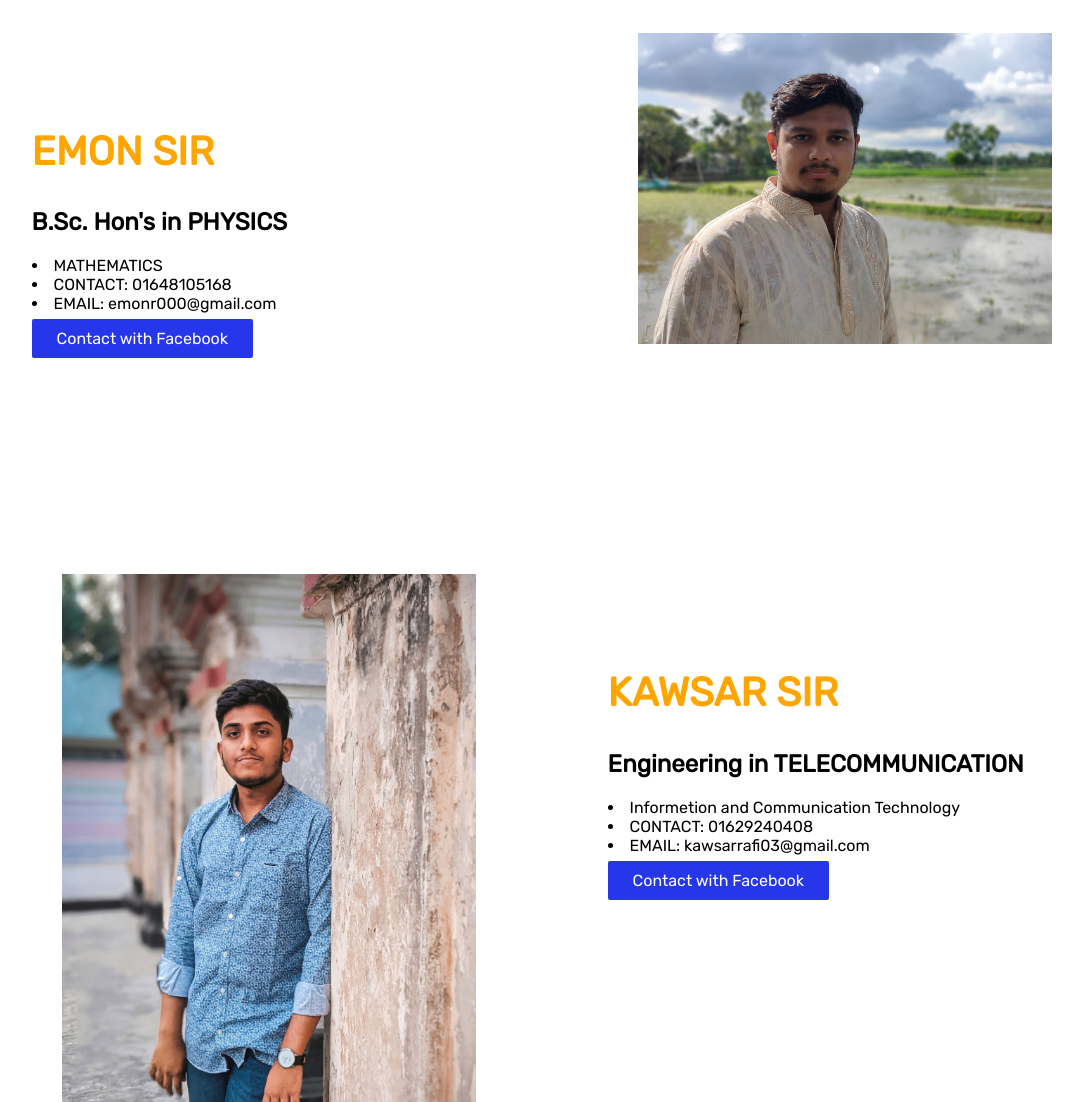
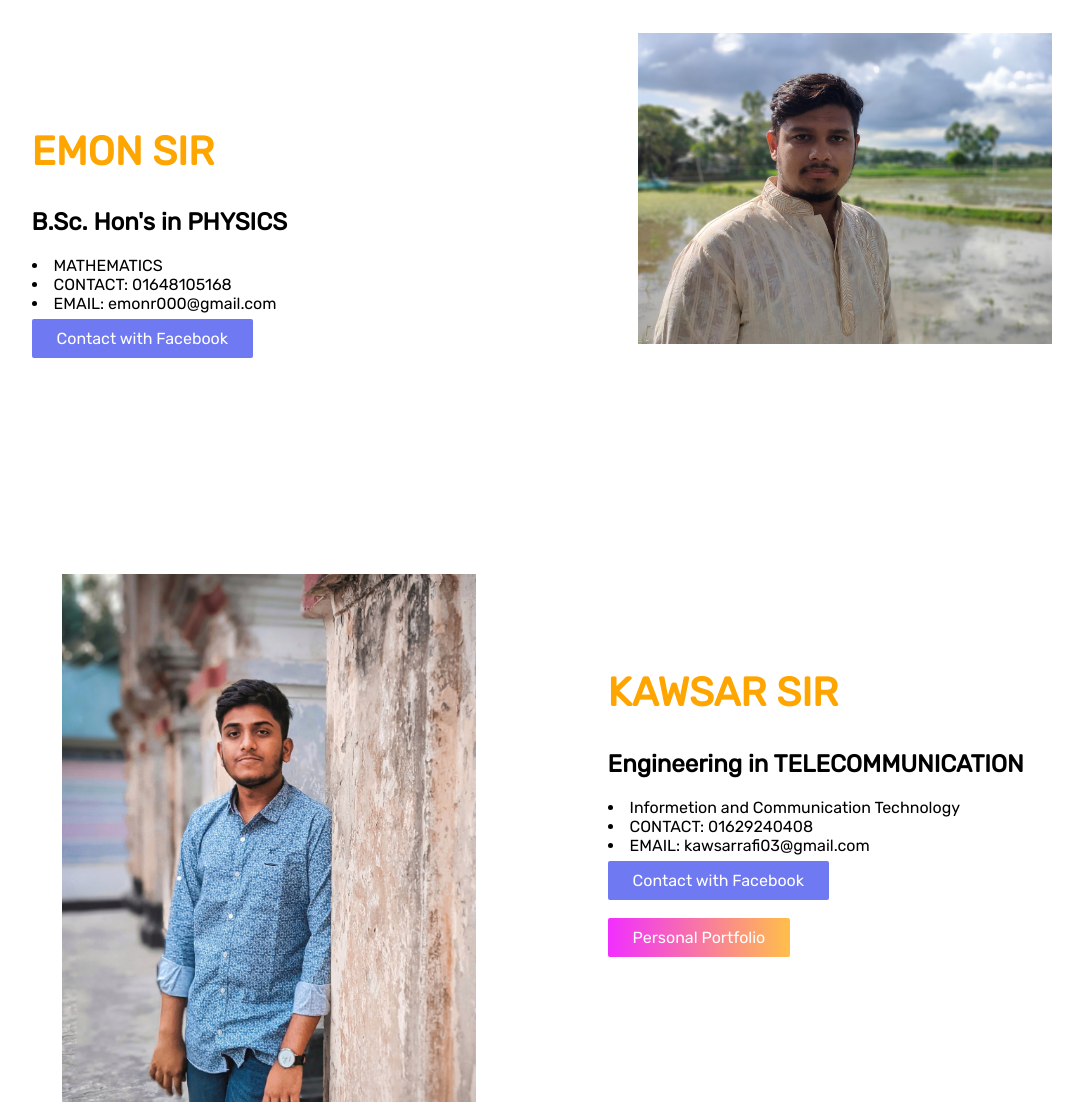
Before and after one commit to KawsarAhammedR5/Basic-Coaching-Center, a plain HTML site: page index.html in a window 1280 px wide. Shown: the part 3875-4977 px from the top of the page, without its empty margins (90-1173 px from the left). Drawn offline with Linux system fonts and the light colour scheme.

Commit message:
color added

```diff
--- a/index.html
+++ b/index.html
@@ -147,6 +147,10 @@
                 <li>EMAIL: kawsarrafi03@gmail.com</li>
             </p>
             <a class="link-button" target="_blank" href="https://www.facebook.com/kawsarahammedrafi.75/">Contact with Facebook</a>
+            <br>
+            <br>
+            <br>
+            <a class="link" target="_blank" href="https://kawsarahammedr5.github.io/Developer-Portfolio/">Personal Portfolio</a>
         </div>
     </section>
 
--- a/style.css
+++ b/style.css
@@ -7,9 +7,8 @@ body {
         sans-serif;
     margin: 0;
 
+
 }
-
-
 .flexible-area {
     display: flex;
     width: 90%;
@@ -48,13 +47,20 @@ body {
 }
 
 .link-button {
-    background-color: rgb(38, 54, 234);
+    background-color: rgba(38, 54, 234, 0.664);
     color: white;
     padding: 10px 25px;
     text-decoration: none;
     border-radius: 2px;
 
 
+}
+.link {
+    background-image: linear-gradient(to right, rgb(241, 46, 255), rgb(255, 191, 73));
+    color: white;
+    padding: 10px 25px;
+    text-decoration: none;
+    border-radius: 2px;
 }
 
 .center-line {
```
